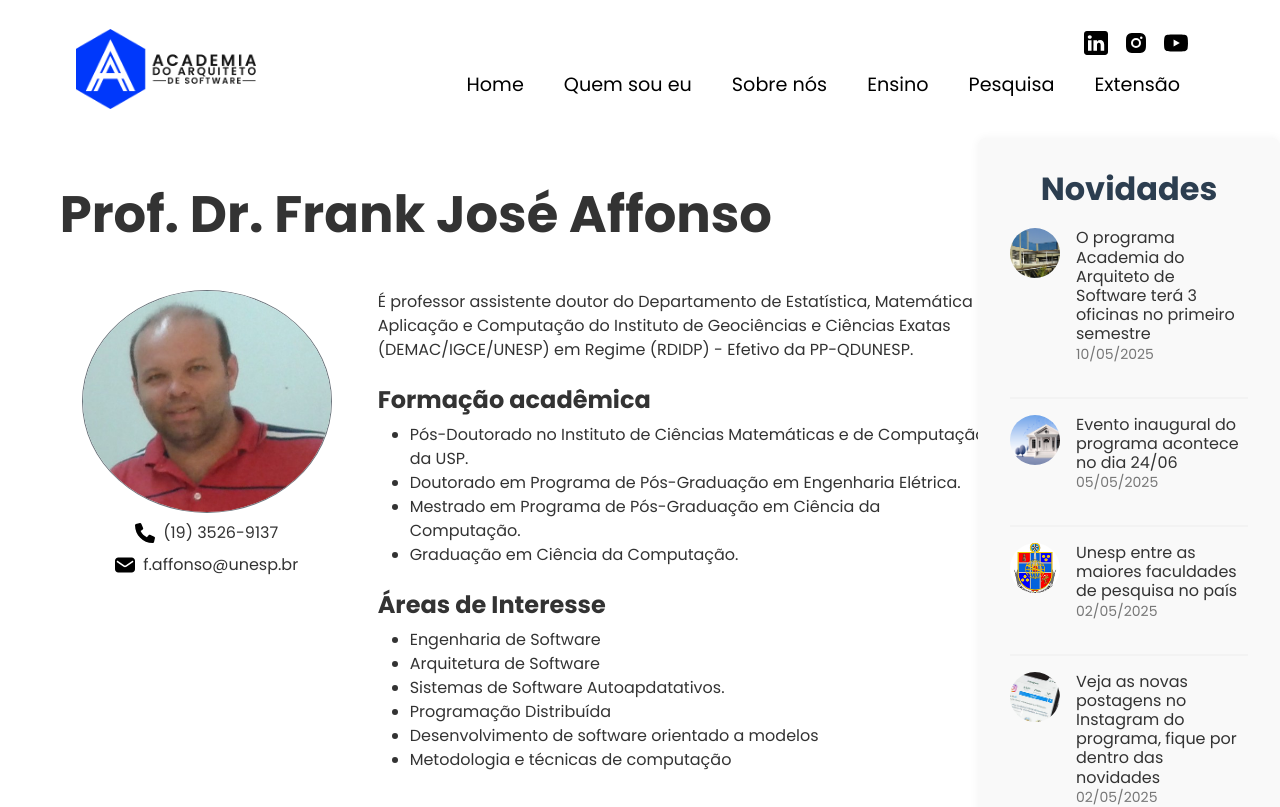
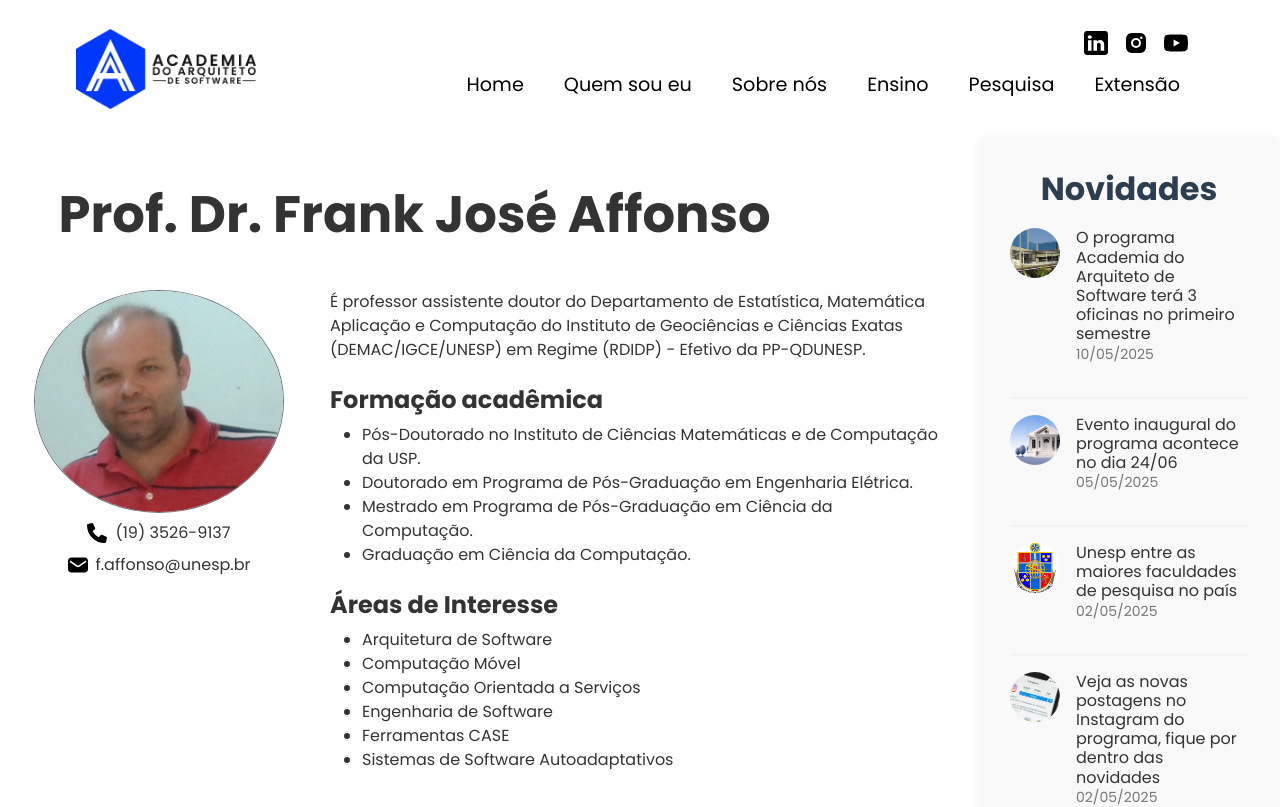
Before and after one commit to rafaelmsantos28/arquitetura-software-site, a React (Vite) app: page /arquitetura-software-site/quemsoueu in a window 1280 px wide. Shown: the top 807 px of the page. Built offline with nearby package versions, Linux system fonts and the light colour scheme.

Commit message:
update: lista de tarefas

```diff
--- a/src/components/orientador/InformacoesCoordenador.jsx
+++ b/src/components/orientador/InformacoesCoordenador.jsx
@@ -6,8 +6,10 @@ import './InformacoesCoordenador.css';
 
 function InformacoesCoordenador() {
   return (
-    <div className="container my-5 titulo-coordenador">
-      <h1 className="mb-5 fw-bold text-center text-md-start">Prof. Dr. Frank José Affonso</h1>
+    <div className="container my-5">
+      <h1 className="titulo-coordenador mb-5 fw-bold text-center text-md-start">
+        Prof. Dr. Frank José Affonso
+      </h1>
 
       <div className="row align-items-start">
         <div className="col-md-4 text-center mb-4 mb-md-0">
@@ -31,7 +33,7 @@ function InformacoesCoordenador() {
           </div>
         </div>
 
-        <div className="col-md-8 pb-4">
+        <div className="col-md-8">
           <p>
             É professor assistente doutor do Departamento de Estatística, Matemática Aplicação e
             Computação do Instituto de Geociências e Ciências Exatas (DEMAC/IGCE/UNESP) em Regime
@@ -48,12 +50,12 @@ function InformacoesCoordenador() {
 
           <h4 className="fw-bold mt-4">Áreas de Interesse</h4>
           <ul>
+            <li>Arquitetura de Software</li>
+            <li>Computação Móvel</li>
+            <li>Computação Orientada a Serviços</li>
             <li>Engenharia de Software</li>
-            <li>Arquitetura de Software</li>
-            <li>Sistemas de Software Autoapdatativos.</li>
-            <li>Programação Distribuída</li>
-            <li>Desenvolvimento de software orientado a modelos</li>
-            <li>Metodologia e técnicas de computação</li>
+            <li>Ferramentas CASE</li>
+            <li>Sistemas de Software Autoadaptativos</li>
           </ul>
         </div>
       </div>
```
Also changed, not shown: 1 other file (tests, documents, lock files or other folders).
